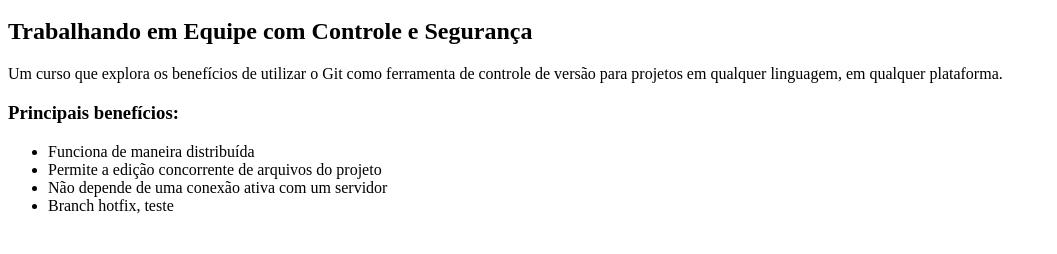
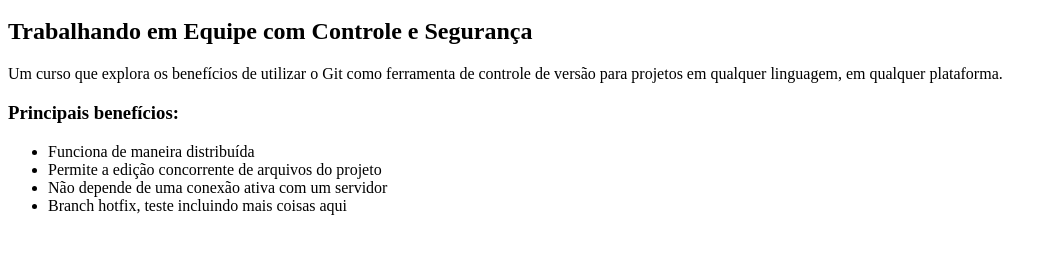
Before and after one commit to guilhermefq/meu-site, a plain HTML site: page index.html in a window 1280 px wide. Shown: the part 48-302 px from the top of the page, without its empty margins (0-1057 px from the left). Drawn offline with Linux system fonts and the light colour scheme.

Commit message:
commit na branch hotfix

```diff
--- a/index.html
+++ b/index.html
@@ -13,7 +13,7 @@
 	            <li>Funciona de maneira distribuída</li>
         	    <li>Permite a edição concorrente de arquivos do projeto</li>
 	            <li>Não depende de uma conexão ativa com um servidor</li>
-                    <li>Branch hotfix, teste</li>
+                    <li>Branch hotfix, teste incluindo mais coisas aqui</li>
 	        </ul>
 	</body>
 </html>
```
